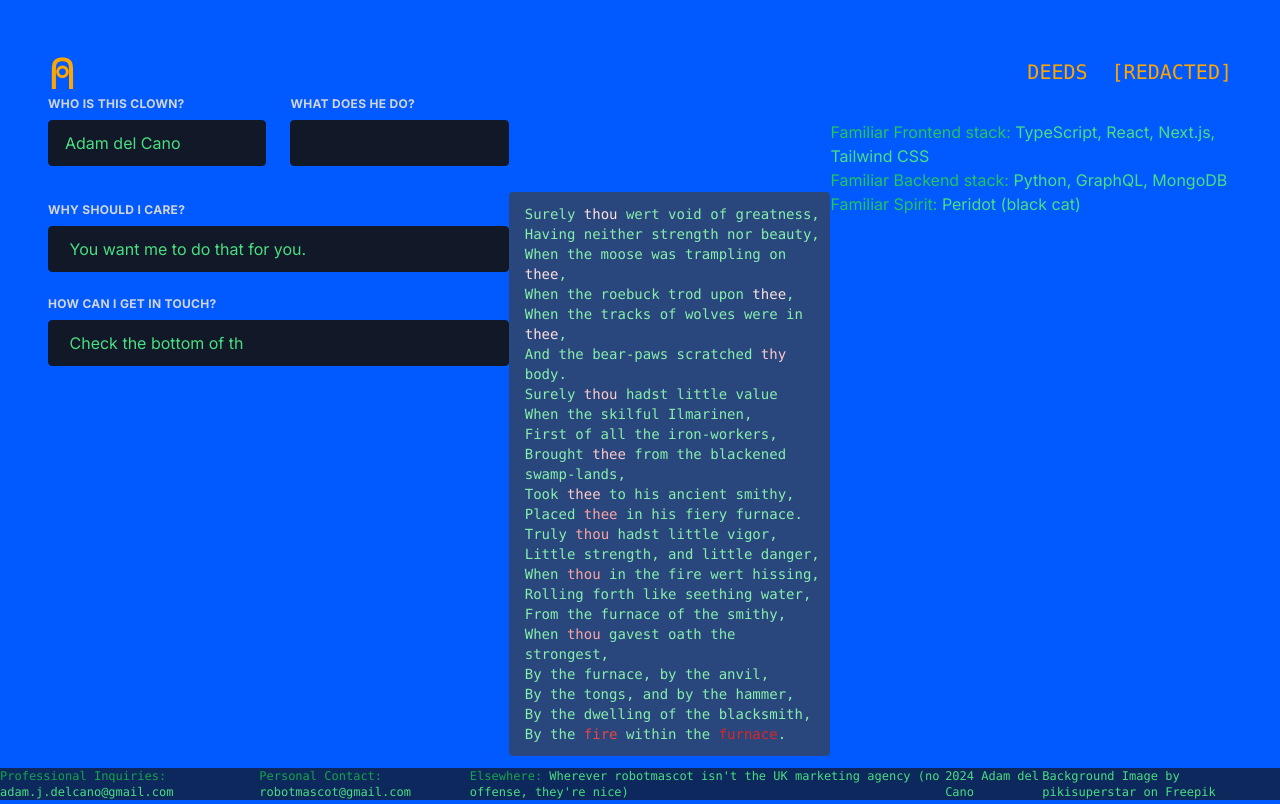
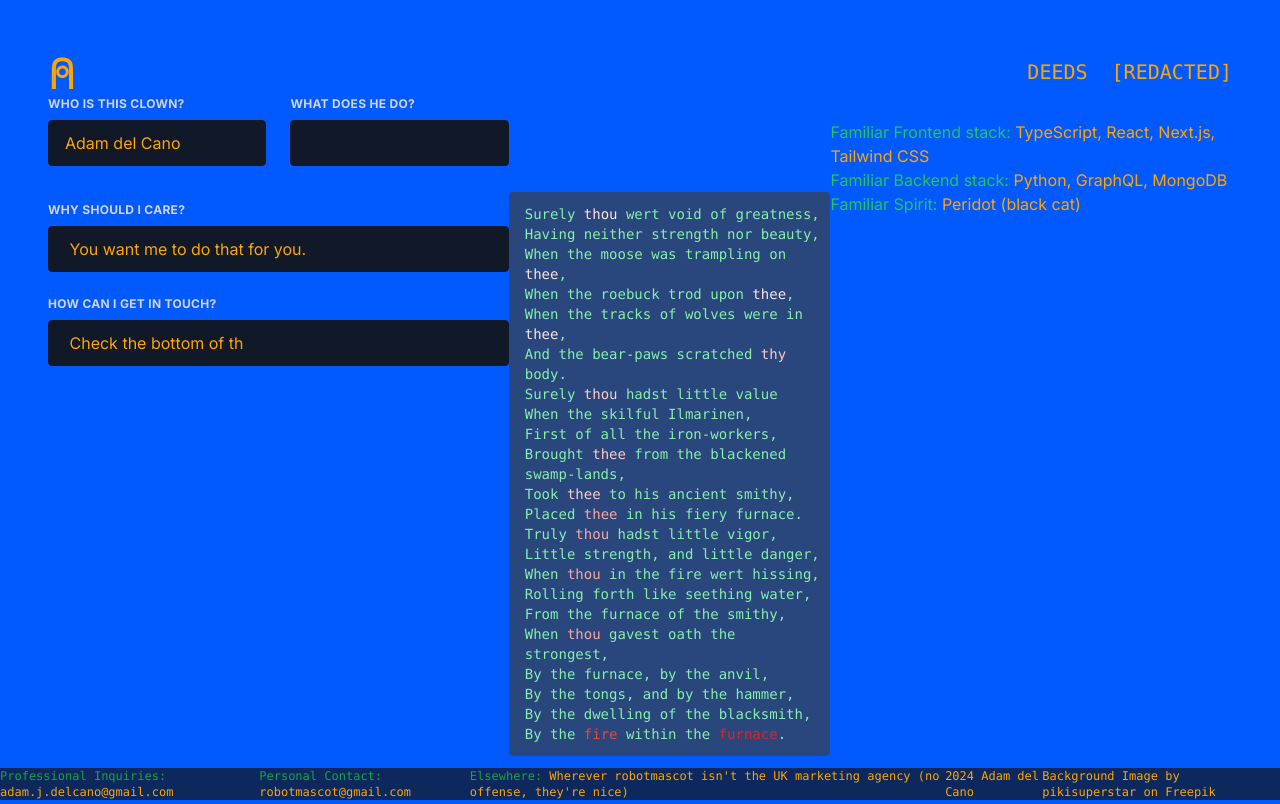
Before and after one commit to adamdelcano/adamdelcano.github.io, a Next.js app: page / in a window 1280 px wide. Built offline with nearby package versions, Linux system fonts and the light colour scheme.

Commit message:
Testing colors

```diff
--- a/src/app/page.tsx
+++ b/src/app/page.tsx
@@ -62,10 +62,10 @@ export default function Home() {
           </span>
         </p>
         <div className="flex flex-row text-xl justify-between gap-6">
-          <a href="#" className="m-auto hover:bg-green-900">
+          <a href="#" className="m-auto hover:bg-background-focus">
             DEEDS
           </a>
-          <a href="#" className="m-auto hover:bg-green-900">
+          <a href="#" className="m-auto hover:bg-background-focus">
             [REDACTED]
           </a>
         </div>
@@ -81,7 +81,7 @@ export default function Home() {
                 Who is this clown?
               </label>
               <input
-                className="appearance-none block w-full bg-gray-900 text-green-400 border border-gray-900 rounded py-3 px-4 mb-3 leading-tight disabled"
+                className="appearance-none block w-full bg-gray-900 text-text-main border border-gray-900 rounded py-3 px-4 mb-3 leading-tight disabled"
                 id="grid-name"
                 type="text"
                 ref={myName}
@@ -95,7 +95,7 @@ export default function Home() {
                 What does he do?
               </label>
               <input
-                className="appearance-none block w-full bg-gray-900 text-green-400 border border-gray-900 rounded py-3 px-4 leading-tight disabled"
+                className="appearance-none block w-full bg-gray-900 text-text-main border border-gray-900 rounded py-3 px-4 leading-tight disabled"
                 id="grid-mission"
                 type="text"
                 placeholder=""
@@ -112,7 +112,7 @@ export default function Home() {
                 Why should I care?
               </label>
               <input
-                className="appearance-none block w-full bg-gray-900 text-green-400 border border-gray-900 rounded py-3 px-4 leading-tight disabled"
+                className="appearance-none block w-full bg-gray-900 text-text-main border border-gray-900 rounded py-3 px-4 leading-tight disabled"
                 id="grid-password"
                 ref={whyCare}
               />
@@ -127,7 +127,7 @@ export default function Home() {
                 How can I get in touch?
               </label>
               <input
-                className="appearance-none block w-full bg-gray-900 text-green-400 border border-gray-900 rounded py-3 px-4 leading-tight disabled"
+                className="appearance-none block w-full bg-gray-900 text-text-main border border-gray-900 rounded py-3 px-4 leading-tight disabled"
                 id="contact-pointer"
                 ref={contactPointer}
               />
@@ -199,19 +199,19 @@ export default function Home() {
         <p className="max-w-lg text-green-500">
           <br />
           Familiar Frontend stack:{" "}
-          <span className="text-green-400">
+          <span className="text-text-main">
             TypeScript, React, Next.js, Tailwind CSS
           </span>
           <br />
           Familiar Backend stack:{" "}
-          <span className="text-green-400">Python, GraphQL, MongoDB</span>
+          <span className="text-text-main">Python, GraphQL, MongoDB</span>
           <br />
           Familiar Spirit:{" "}
-          <span className="text-green-400">Peridot (black cat)</span>
+          <span className="text-text-main">Peridot (black cat)</span>
         </p>
 
       </div>
-      <footer className="fixed bottom-0 flex flex-row items-center justify-evenly w-full text-green-400 font-mono text-xs bg-gray-900/75">
+      <footer className="fixed bottom-0 flex flex-row items-center justify-evenly w-full text-text-main font-mono text-xs bg-gray-900/75">
         <p>
           <span className="text-green-600">Professional Inquiries: </span>
           adam.j.delcano@gmail.com
```
